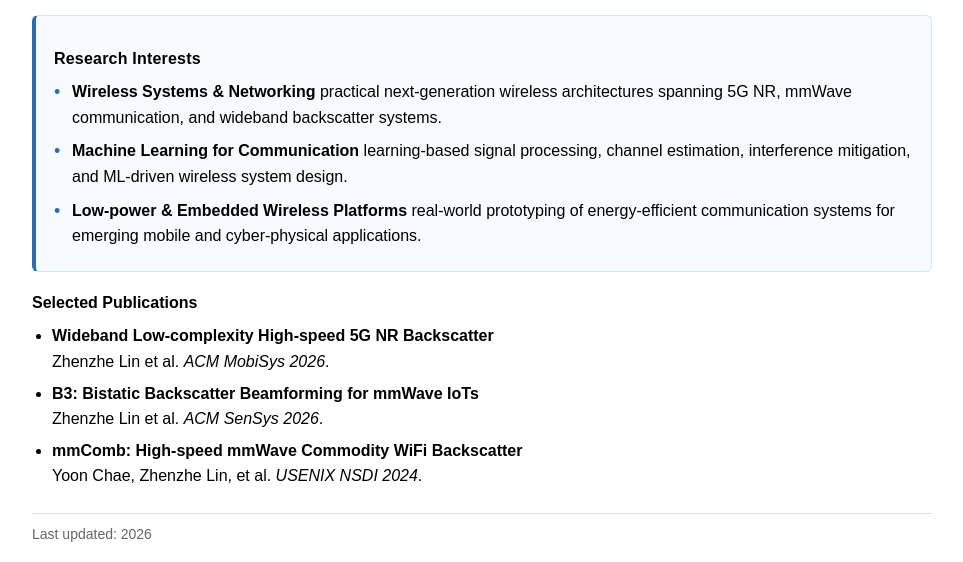
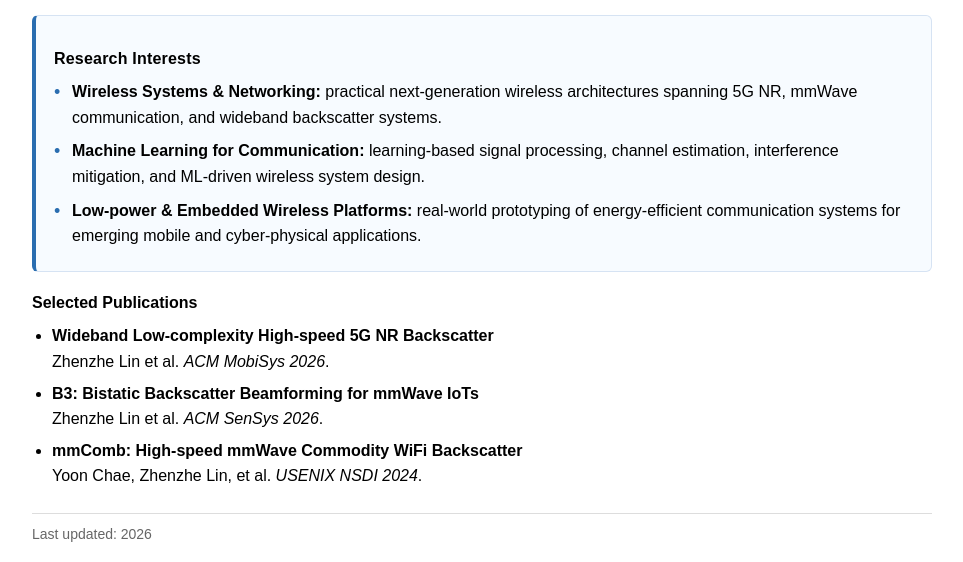
Before and after one commit to linzhenzhe/linzhenzhe.github.io, a plain HTML site: page index.html in a window 1280 px wide. Shown: the part 270-832 px from the top of the page, without its empty margins (158-1121 px from the left). Drawn offline with Linux system fonts and the light colour scheme.

Commit message:
Update index.html

```diff
--- a/index.html
+++ b/index.html
@@ -54,11 +54,11 @@
 <h2>Research Interests</h2>
 
 <ul>
-<li><b>Wireless Systems & Networking</b> practical next-generation wireless architectures spanning 5G NR, mmWave communication, and wideband backscatter systems.</li>
+<li><b>Wireless Systems & Networking:</b> practical next-generation wireless architectures spanning 5G NR, mmWave communication, and wideband backscatter systems.</li>
 
-<li><b>Machine Learning for Communication</b> learning-based signal processing, channel estimation, interference mitigation, and ML-driven wireless system design.</li>
+<li><b>Machine Learning for Communication:</b> learning-based signal processing, channel estimation, interference mitigation, and ML-driven wireless system design.</li>
 
-<li><b>Low-power & Embedded Wireless Platforms</b> real-world prototyping of energy-efficient communication systems for emerging mobile and cyber-physical applications.</li>
+<li><b>Low-power & Embedded Wireless Platforms:</b> real-world prototyping of energy-efficient communication systems for emerging mobile and cyber-physical applications.</li>
 </ul>
 
 </div>
```
